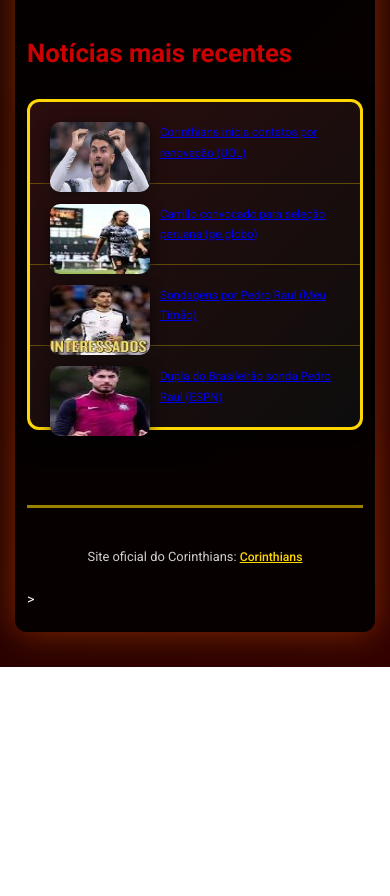
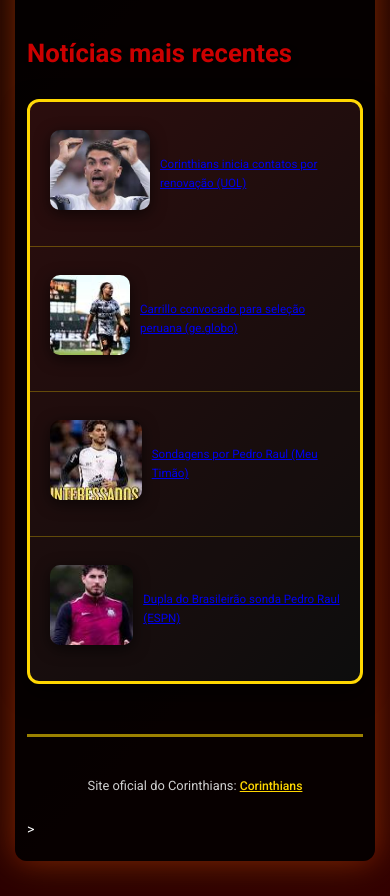
Before and after one commit to joaovactirpatri-dot/meu-site, a plain HTML site: page index.html in a window 390 px wide. Shown: the part 1562-2458 px from the top of the page. Before the commit the page ends 2229 px from the top, so only its background shows below. Drawn offline with Linux system fonts and the light colour scheme.

Commit message:
Update estilos.css

```diff
--- a/estilos.css
+++ b/estilos.css
@@ -179,8 +179,9 @@ footer a:hover {
 @media (max-width: 768px) {
   body { padding: 20px 12px; border-radius: 12px; }
   h1 { font-size: 1.9em; }
-  li img { max-width: 100px !important; height: 70px; margin-right: 12px; }
-  .noticias a { padding: 20px 18px; }
+  li img { max-width: 120px !important; height: 80px !important; margin: 0 15px 8px 0; object-fit: cover; }
+  .noticias a { padding: 22px 20px; min-height: 90px; }
+  li { padding: 22px 20px; min-height: 100px; display: flex; align-items: center; }
 }
 
 @media (max-width: 480px) {
```
